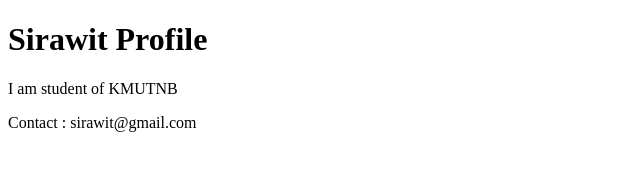
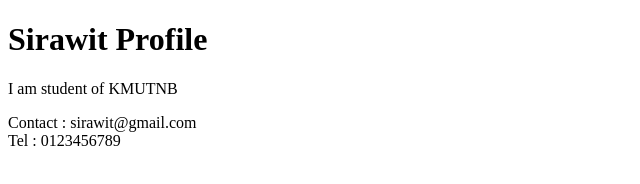
Before and after one commit to Sirawitsptw/github_desktop_project_sec1, a plain HTML site: page index.html in a window 1280 px wide. Shown: the whole page, without its empty margins (0-640 px from the left). Drawn offline with Linux system fonts and the light colour scheme.

Commit message:
Update index.html with add Tel

```diff
--- a/index.html
+++ b/index.html
@@ -8,6 +8,6 @@
 <body>
     <h1>Sirawit Profile</h1>
     <p>I am student of KMUTNB</p>
-    <footer>Contact : sirawit@gmail.com</footer>
+    <footer>Contact : sirawit@gmail.com <br> Tel : 0123456789</footer>
 </body>
 </html>
```
